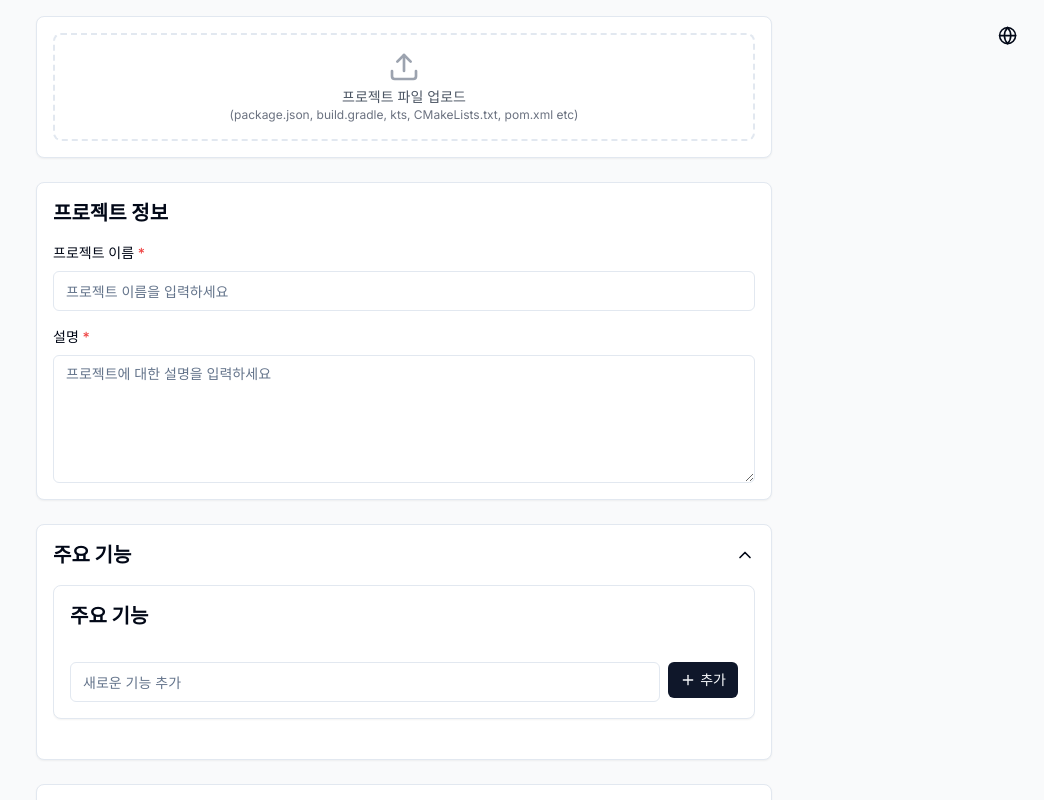
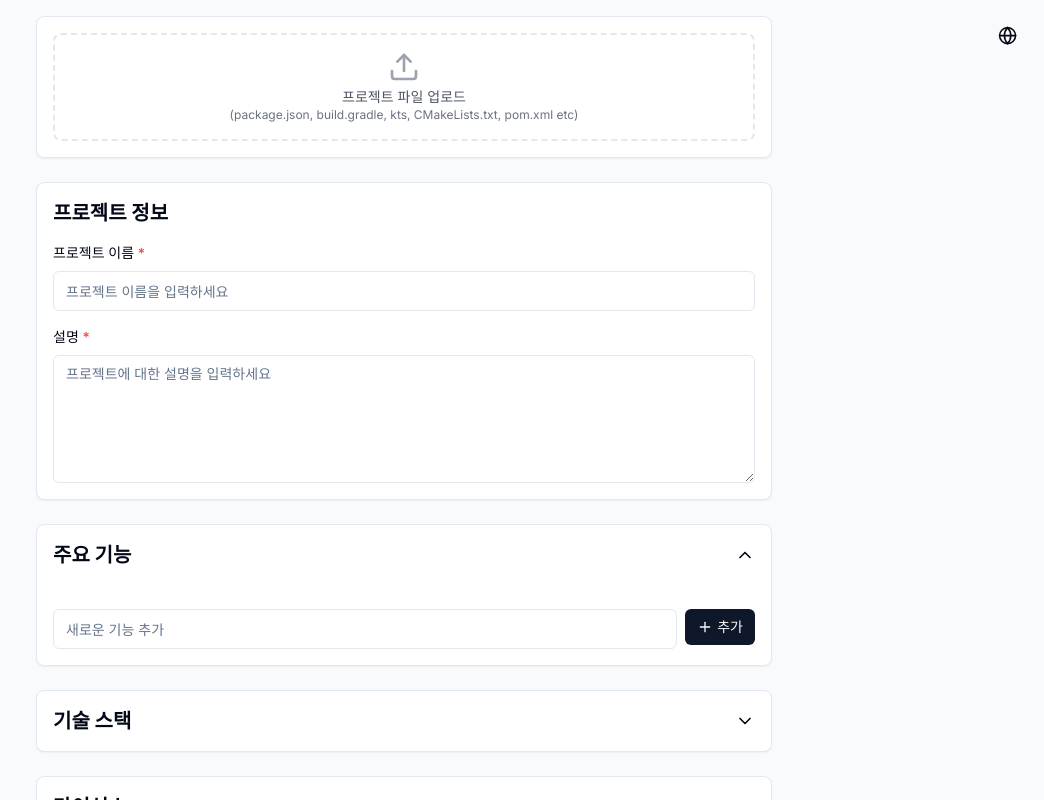
Before and after one commit to holograming/G.README, a Next.js app: page / in a window 1280 px wide. Both pictures are taken after a click on the button "주요 기능". Shown: the top 800 px of the page, without its empty margins (236-1280 px from the left). Built offline with nearby package versions, Linux system fonts and the light colour scheme.

Commit message:
feature: ux 개선, 두번접는 문제 수정

```diff
--- a/src/components/readme-generator.tsx
+++ b/src/components/readme-generator.tsx
@@ -157,6 +157,7 @@ export default function ReadmeGenerator({ onGenerate }: ReadmeGeneratorProps) {
 
        {/* 나머지 섹션은 접을 수 있게 수정 */}
        <CollapsibleSection title="주요 기능" defaultOpen={false}>
+        <div className="mt-2">
           <FeaturesSection
             features={features}
             onAddFeature={(feature) => setFeatures([...features, feature])}
@@ -164,21 +165,26 @@ export default function ReadmeGenerator({ onGenerate }: ReadmeGeneratorProps) {
             analyzedFeatures={analyzedFeatures}
             onAddAnalyzedFeatures={handleAddAnalyzedFeature}
           />
+        </div>
       </CollapsibleSection>
 
       <CollapsibleSection title="기술 스택" defaultOpen={false}>
+        <div className="mt-2">
           <TechStackSection
             techStack={techStack}
             onAddTech={(tech) => setTechStack([...techStack, tech])}
             onRemoveTech={(index) => setTechStack(techStack.filter((_, i) => i !== index))}
           />
+        </div>
       </CollapsibleSection>
 
       <CollapsibleSection title="라이선스" defaultOpen={false}>
+        <div className="mt-2">
           <LicenseSection
             license={license}
             onLicenseChange={setLicense}
           />
+        </div>
       </CollapsibleSection>
 
       {analyzedData.dependencies && analyzedData.dependencies.length > 0 && (
--- a/src/components/sections/CollapsibleSection.tsx
+++ b/src/components/sections/CollapsibleSection.tsx
@@ -18,7 +18,8 @@ export function CollapsibleSection({
   const [isOpen, setIsOpen] = useState(defaultOpen);
 
   return (
-    <Card className="mb-6 p-4">
+    <div className="mb-6 border rounded-lg shadow-sm bg-card">
+      <div className="p-4">
         <button
           onClick={() => setIsOpen(!isOpen)}
           className="w-full flex justify-between items-center"
@@ -26,14 +27,15 @@ export function CollapsibleSection({
           <h2 className="text-xl font-bold">{title}</h2>
           {isOpen ? <ChevronUp className="h-5 w-5" /> : <ChevronDown className="h-5 w-5" />}
         </button>
+      </div>
       <div
         className={cn(
-          "overflow-hidden transition-all duration-200",
-          isOpen ? "mt-4" : "h-0"
+          "overflow-hidden transition-all duration-200 px-4 pb-4",
+          isOpen ? "block" : "hidden h-0"
         )}
       >
         {children}
       </div>
-    </Card>
+    </div>
   );
 }
--- a/src/components/sections/FeaturesSection.tsx
+++ b/src/components/sections/FeaturesSection.tsx
@@ -1,5 +1,4 @@
 // src/components/sections/FeaturesSection.tsx
-import { Card } from '@/components/ui/card';
 import { Button } from '@/components/ui/button';
 import { TagInput } from '../common/TagInput';
 import { Plus, ChevronDown, ChevronUp } from 'lucide-react';
@@ -28,8 +27,7 @@ export function FeaturesSection({
   const [isRecommendationsOpen, setIsRecommendationsOpen] = useState(false);
 
   return (
-    <Card className="mb-6 p-4">
-      <h2 className="text-xl font-bold mb-4">주요 기능</h2>
+    <div>
 
       <TagInput
         tags={features}
@@ -76,6 +74,6 @@ export function FeaturesSection({
           </div>
         </div>
       )}
-    </Card>
+    </div>
   );
 }
--- a/src/components/sections/LicenseSection.tsx
+++ b/src/components/sections/LicenseSection.tsx
@@ -1,5 +1,4 @@
 // src/components/sections/LicenseSection.tsx
-import { Card } from '@/components/ui/card';
 import { Input } from '@/components/ui/input';
 import { Select, SelectContent, SelectItem, SelectTrigger, SelectValue } from '@/components/ui/select';
 import { type LicenseType } from '@/lib/types';
@@ -23,8 +22,7 @@ interface LicenseSectionProps {
     onLicenseChange
   }: LicenseSectionProps) {
     return (
-      <Card className="mb-6 p-4">
-        <h2 className="text-xl font-bold mb-4">라이선스</h2>
+      <div>
         <div className="space-y-4">
           <Select
             value={license.type}
@@ -56,6 +54,6 @@ interface LicenseSectionProps {
               onLicenseChange({ ...license, year: e.target.value })}
           />
         </div>
-</Card>
+      </div>
     );
 }
--- a/src/components/sections/TechStackSection.tsx
+++ b/src/components/sections/TechStackSection.tsx
@@ -1,5 +1,4 @@
 // src/components/sections/TechStackSection.tsx
-import { Card } from '@/components/ui/card';
 import { TagInput } from '../common/TagInput';
 
 interface TechStackSectionProps {
@@ -14,10 +13,7 @@ export function TechStackSection({
   onRemoveTech
 }: TechStackSectionProps) {
   return (
-    <Card className="mb-6 p-4">
-      <div className="flex justify-between items-center mb-4">
-        <h2 className="text-xl font-bold">기술 스택</h2>
-      </div>
+    <div>
       <TagInput
         tags={techStack}
         onAddTag={onAddTech}
@@ -25,6 +21,6 @@ export function TechStackSection({
         placeholder="기술 스택 추가"
         tagClassName="bg-green-100 text-green-800"
       />
-    </Card>
+    </div>
   );
 }
```
Lines whose indentation alone changed are shown as unchanged.
